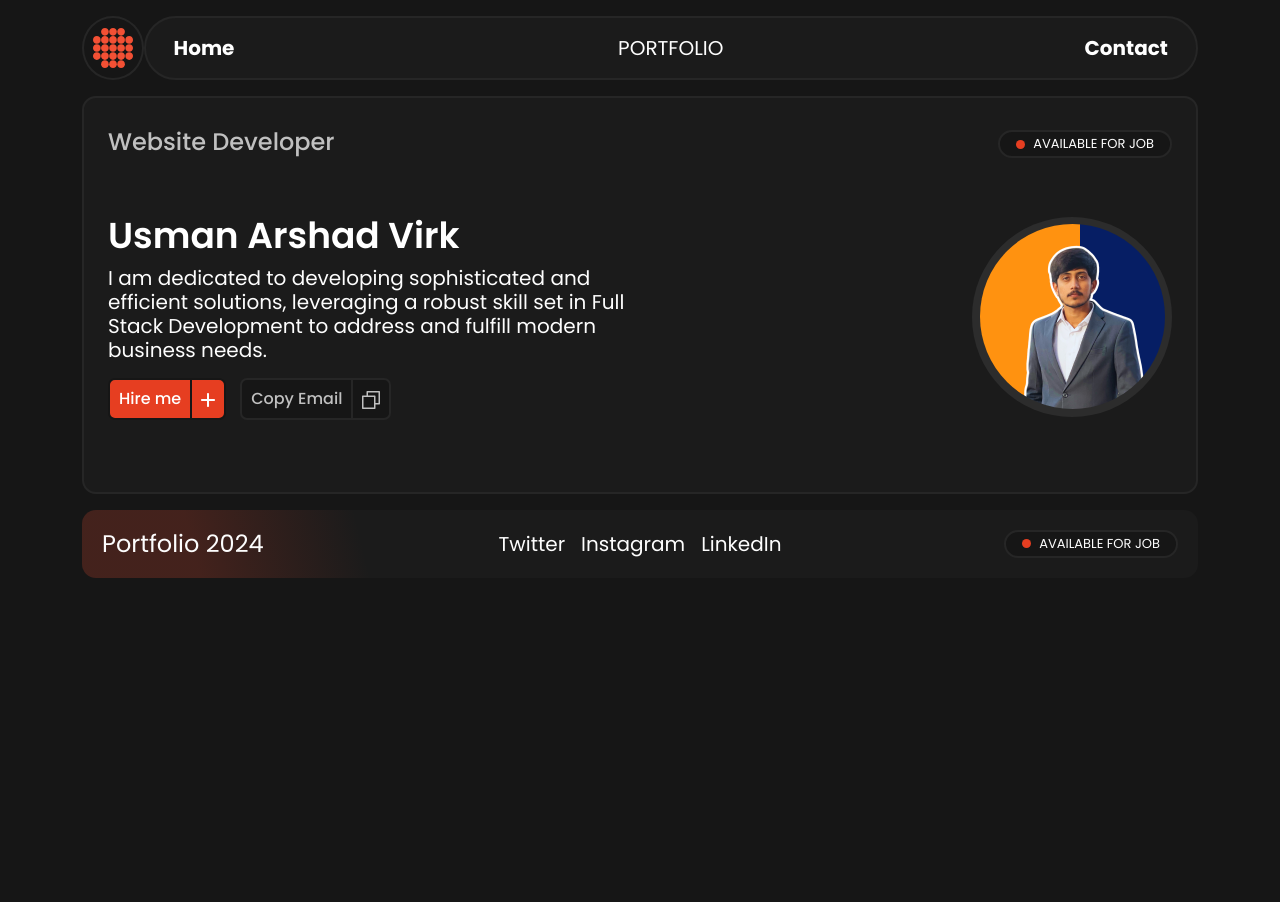
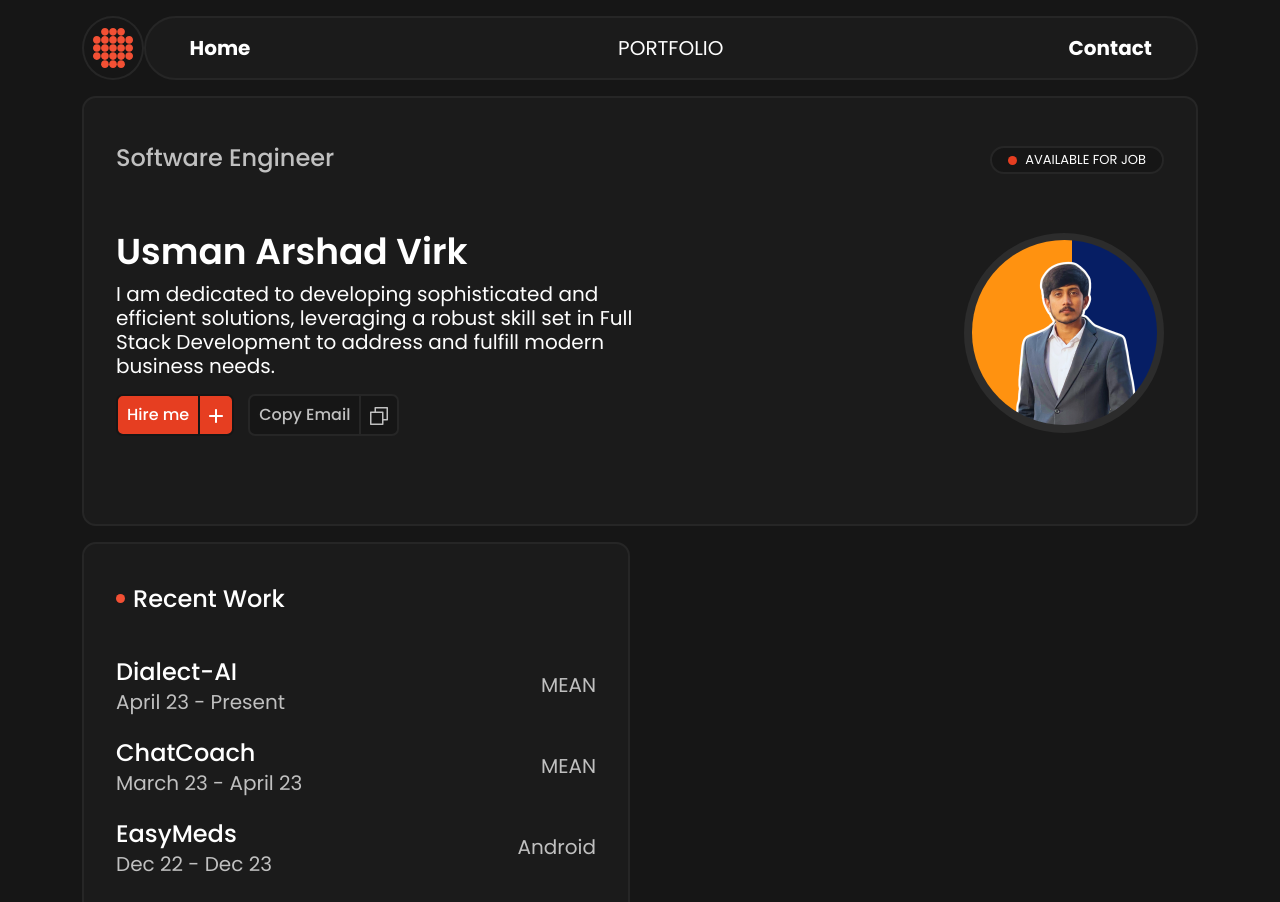
Before and after one commit to 052-Usman/Portfolio, a React (Vite) app: page / in a window 1280 px wide. Shown: the top 902 px of the page. Before the commit the page ends 800 px from the top, so only its background shows below. Built offline with nearby package versions, Linux system fonts and the light colour scheme.

Commit message:
chore: recent work, padding whole website, calendly set

```diff
--- a/src/assets/text-file.js
+++ b/src/assets/text-file.js
@@ -5,11 +5,38 @@ export const Text_Data = {
     linkedin_url: "https://www.linkedin.com/in/usman-arshad-virk/",
   },
   personal_info: {
-    field: "Website Developer",
+    field: "Software Engineer",
     name: "Usman Arshad Virk",
     description:
       "I am dedicated to developing sophisticated and efficient solutions, leveraging a robust skill set in Full Stack Development to address and fulfill modern business needs.",
     email: "usmanvirk052@gmail.com",
     calendly: "https://calendly.com/usmanvirk052/hire-me",
   },
+  recent_work: [
+    {
+      name: "Dialect-AI",
+      time: "April 23 - Present",
+      type: "MEAN",
+    },
+    {
+      name: "ChatCoach",
+      time: "March 23 - April 23",
+      type: "MEAN",
+    },
+    {
+      name: "EasyMeds",
+      time: "Dec 22 - Dec 23",
+      type: "Android",
+    },
+    {
+      name: "E-Learning",
+      time: "Sep 22 - Oct 22",
+      type: "MERN",
+    },
+    {
+      name: "Chat",
+      time: "Jan 22 - Jun 22",
+      type: "Android",
+    },
+  ],
 };
--- a/src/components/available-job/available-job.jsx
+++ b/src/components/available-job/available-job.jsx
@@ -2,8 +2,9 @@ import "./available-job.scss";
 import { Text_Data } from "../../assets/text-file";
 
 function Available_Job() {
-  const handleLinkClick = () => {
-    window.open(Text_Data.personal_info.calendly, "_blank");
+  const navigateToCalendly = () => {
+    const calendly_url = Text_Data.personal_info.calendly;
+    window.open(calendly_url, "_blank");
   };
   return (
     <>
@@ -11,7 +12,7 @@ function Available_Job() {
         xs={12}
         className="available-job px-3 py-0 d-flex"
         style={{ justifyContent: "center", alignItems: "center" }}
-        onClick={handleLinkClick}
+        onClick={navigateToCalendly}
         role="button"
       >
         <span className="d-block small-circle"></span>
--- a/src/components/footer/footer.scss
+++ b/src/components/footer/footer.scss
@@ -9,9 +9,17 @@
       rgba(51, 19, 14, 0) 25.53%
     ),
     #1b1b1b;
+
+  padding: 22px 22px;
   border-radius: 14px;
 
-  padding: 20px;
+  @media screen and (min-width: 768px) {
+    padding: 36px 32px;
+  }
+
+  @media screen and (min-width: 1400px) {
+    padding: 45px 42px;
+  }
 }
 
 .desc {
--- a/src/components/navbar/navbar.scss
+++ b/src/components/navbar/navbar.scss
@@ -31,9 +31,17 @@
   line-height: 24px;
   letter-spacing: 0em;
   color: #ffffff;
-  padding: 0px 16px;
+  padding: 0px 22px;
   &:hover {
     color: #f35034;
+  }
+
+  @media screen and (min-width: 768px) {
+    padding: 0px 32px;
+  }
+
+  @media screen and (min-width: 1400px) {
+    padding: 0px 42px;
   }
 }
 
--- /dev/null
+++ b/src/components/recent-work/recent-work.jsx
@@ -0,0 +1,37 @@
+import { Row, Col, Button } from "react-bootstrap";
+
+import { Text_Data } from "../../assets/text-file";
+import "./recent-work.scss";
+
+function RecentWork() {
+  const recentWork = Text_Data.recent_work;
+  return (
+    <>
+      <div
+        xs={12}
+        className="main-div-back d-flex"
+        style={{ justifyContent: "center", flexWrap: "wrap" }}
+      >
+        <Col xs={12} className="recent-work">
+          <div className="circle"></div>
+          <div className="ms-2 top-text">Recent Work</div>
+        </Col>
+        <Col xs={12} className="project-container">
+          {recentWork.map((work, index) => (
+            <Col key={index} className="project">
+              <Col className="work-details">
+                <div className="name">{work.name}</div>
+                <div className="time">{work.time}</div>
+              </Col>
+              <Col xs={4} className="type">
+                {work.type}
+              </Col>
+            </Col>
+          ))}
+        </Col>
+      </div>
+    </>
+  );
+}
+
+export default RecentWork;
--- /dev/null
+++ b/src/components/recent-work/recent-work.scss
@@ -0,0 +1,96 @@
+.main-div-back {
+  border: 2px solid #262626;
+  background: linear-gradient(0deg, #1b1b1b, #1b1b1b),
+    linear-gradient(0deg, #262626, #262626);
+
+  padding: 22px 22px;
+  border-radius: 14px;
+
+  @media screen and (min-width: 768px) {
+    padding: 40px 32px;
+  }
+
+  @media screen and (min-width: 1400px) {
+    padding: 60px 42px;
+  }
+}
+
+.head {
+  font-size: 36px;
+  font-weight: 600;
+  line-height: 44px;
+  letter-spacing: 0em;
+  color: #ffffff;
+}
+
+.desc {
+  font-size: 20px;
+  font-weight: 400;
+  line-height: 30px;
+  letter-spacing: 0em;
+  color: #c0c0c0;
+}
+
+.recent-work {
+  display: flex;
+  align-items: center;
+
+  .circle {
+    width: 9px;
+    height: 9px;
+    border-radius: 50%;
+    background: #f35034;
+  }
+
+  .top-text {
+    font-size: 24px;
+    font-weight: 500;
+    line-height: 29px;
+    letter-spacing: 0em;
+  }
+}
+
+.project-container {
+  margin-top: 32px;
+
+  .project {
+    display: flex;
+    justify-content: space-between;
+    align-items: center;
+    flex-wrap: wrap;
+    padding: 12px 0;
+  }
+
+  .work-details {
+    display: flex;
+    flex-direction: column;
+  }
+
+  .name {
+    font-size: 24px;
+    font-weight: 500;
+    line-height: 29px;
+    letter-spacing: 0em;
+    text-align: left;
+    color: #ffffff;
+  }
+
+  .time {
+    margin-top: 4px;
+    font-size: 20px;
+    font-weight: 400;
+    line-height: 24px;
+    letter-spacing: 0em;
+    text-align: left;
+    color: #c0c0c0;
+  }
+
+  .type {
+    text-align: right;
+    font-size: 20px;
+    font-weight: 400;
+    line-height: 24px;
+    letter-spacing: 0em;
+    color: #c0c0c0;
+  }
+}
--- a/src/pages/home/home.jsx
+++ b/src/pages/home/home.jsx
@@ -1,9 +1,10 @@
 import { Row, Col, Button } from "react-bootstrap";
-import Available_Job from "../../components/available-job/available-job";
-import { Text_Data } from "../../assets/text-file";
 import toast from "react-hot-toast";
 
 import "./home.scss";
+import { Text_Data } from "../../assets/text-file";
+import Available_Job from "../../components/available-job/available-job";
+import RecentWork from "../../components/recent-work/recent-work";
 
 function Home() {
   const copyEmailToClipboard = () => {
@@ -18,11 +19,16 @@ function Home() {
     );
   };
 
+  const navigateToCalendly = () => {
+    const calendly_url = Text_Data.personal_info.calendly;
+    window.open(calendly_url, "_blank");
+  };
+
   return (
     <>
       <div
         xs={12}
-        className="div1-back py-md-4 py-3 px-md-4 px-2 d-flex"
+        className="div1-back d-flex"
         style={{ justifyContent: "center", flexWrap: "wrap" }}
       >
         <Col
@@ -77,7 +83,7 @@ function Home() {
               <p className="desc">{Text_Data.personal_info.description}</p>
             </Col>
             <Col sx={12} className="pt-3 d-flex">
-              <div className="btn-hire-me">
+              <div className="btn-hire-me" onClick={navigateToCalendly}>
                 <div className="text">Hire me</div>
                 <div className="line"></div>
                 <div className="sign">
@@ -112,6 +118,22 @@ function Home() {
           </Col>
         </Col>
       </div>
+      <div xs={12} className="mt-3">
+        <Col
+          xs={12}
+          className="d-flex"
+          style={{
+            display: "flex",
+            justifyContent: "space-between",
+            flexWrap: "wrap",
+          }}
+        >
+          <div className="div2-back">
+            <RecentWork></RecentWork>
+          </div>
+          <div className="div2-back"></div>
+        </Col>
+      </div>
     </>
   );
 }
--- a/src/pages/home/home.scss
+++ b/src/pages/home/home.scss
@@ -3,8 +3,16 @@
   background: linear-gradient(0deg, #1b1b1b, #1b1b1b),
     linear-gradient(0deg, #262626, #262626);
 
-  padding: 60px, 42px, 60px, 42px;
+  padding: 22px 22px;
   border-radius: 14px;
+
+  @media screen and (min-width: 768px) {
+    padding: 40px 32px;
+  }
+
+  @media screen and (min-width: 1400px) {
+    padding: 60px 42px;
+  }
 }
 
 .head {
@@ -115,3 +123,10 @@
     }
   }
 }
+
+.div2-back {
+  width: 100%;
+  @media screen and (min-width: 768px) {
+    width: calc(50% - 10px);
+  }
+}
```
